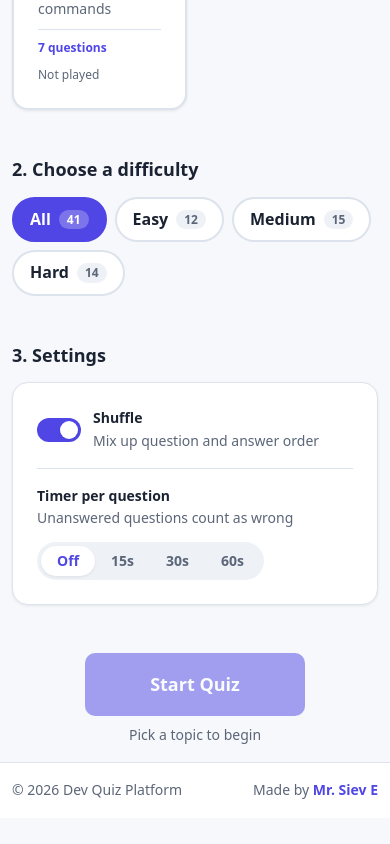
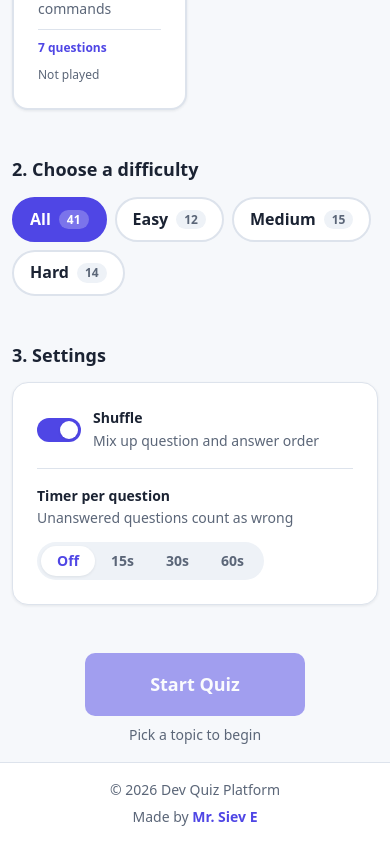
Before and after one commit to sieve-dev-sudo/dev-quiz-platform, a React (Vite) app: page / in a window 390 px wide. Shown: the part 965-1809 px from the top of the page. Before the commit the page ends 1783 px from the top, so only its background shows below. Built offline with nearby package versions, Linux system fonts and the light colour scheme.

Commit message:
style: center footer on mobile

```diff
--- a/src/components/Footer.css
+++ b/src/components/Footer.css
@@ -18,3 +18,12 @@
   font-weight: 600;
   color: var(--color-primary);
 }
+
+@media (max-width: 600px) {
+  .footer-inner {
+    flex-direction: column;
+    justify-content: center;
+    gap: var(--space-1);
+    text-align: center;
+  }
+}
```
